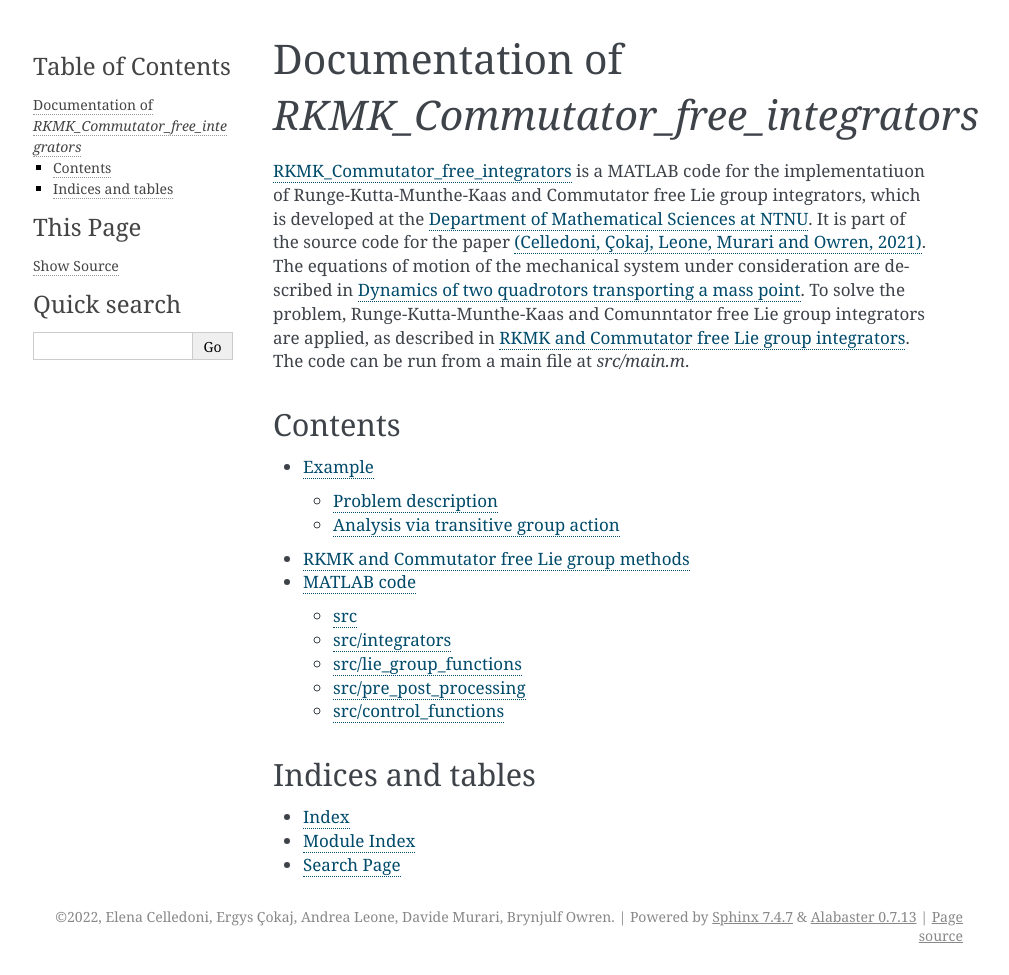
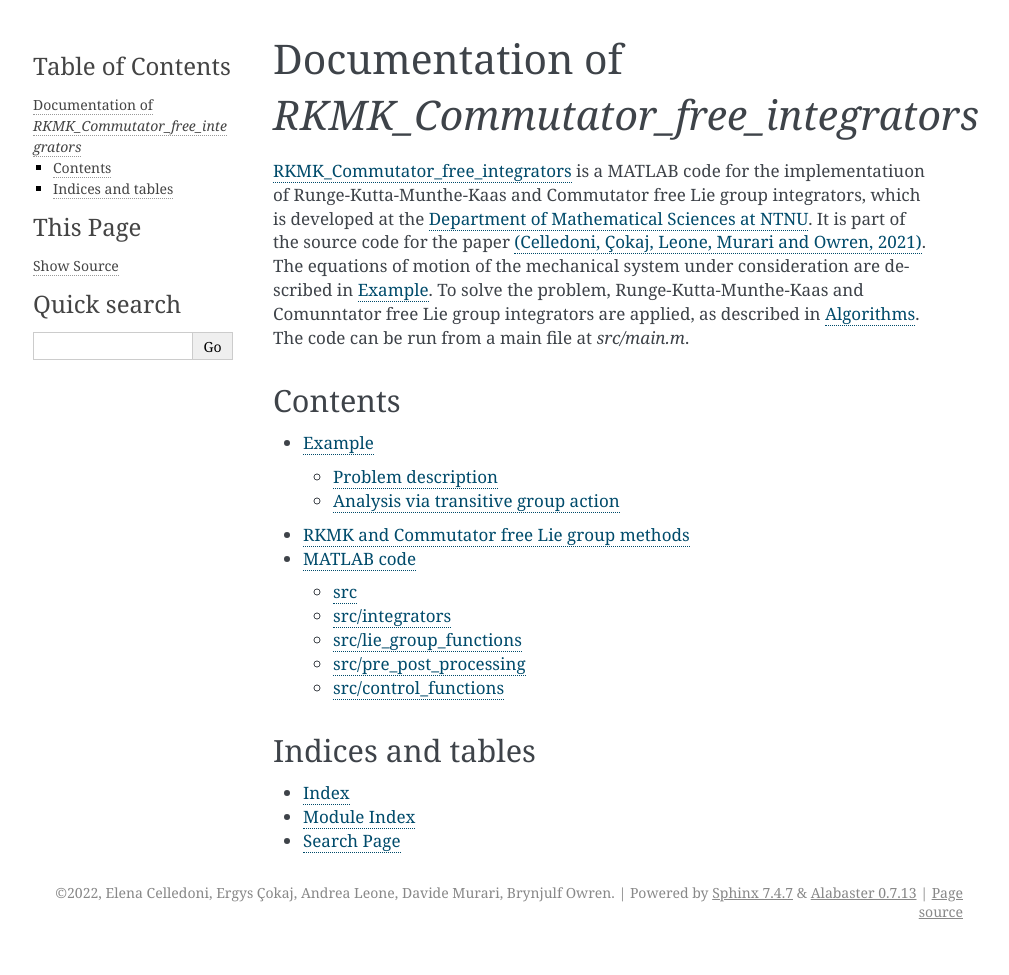
Before and after one commit to THREAD-3-2/RKMK_Commutator_free_integrators, a Sphinx documentation site: the page built from docs/index.rst, in a window 1280 px wide. Shown: the whole page, without its empty margins (147-1156 px from the left). Built offline with Sphinx 7.4.7, drawn with Linux system fonts in a browser that asks for light colours; pages that are not in the unit, such as notebooks, are missing from menus; after the commit the page ends 951 px from its top, so only the background shows below that.

Commit message:
Update index.rst

```diff
--- a/docs/index.rst
+++ b/docs/index.rst
@@ -6,8 +6,8 @@
 is a MATLAB code for the implementatiuon of Runge-Kutta-Munthe-Kaas and Commutator free Lie group integrators, which is developed at
 the `Department of Mathematical Sciences at NTNU <https://www.ntnu.edu/imf>`_.
 It is part of the source code for the paper `(Celledoni, Çokaj, Leone, Murari and Owren, 2021) <https://doi.org/10.1080/00207160.2021.1966772>`_.
-The equations of motion of the mechanical system under consideration are described in :ref:`Dynamics of two quadrotors transporting a mass point <ode>`. To solve the problem,
-Runge-Kutta-Munthe-Kaas and Comunntator free Lie group integrators are applied, as described in :ref:`RKMK and Commutator free Lie group integrators <int>`. The code can be run from a main file at `src/main.m`.
+The equations of motion of the mechanical system under consideration are described in :ref:`Example <ode>`. To solve the problem,
+Runge-Kutta-Munthe-Kaas and Comunntator free Lie group integrators are applied, as described in :ref:`Algorithms <int>`. The code can be run from a main file at `src/main.m`.
 
 Contents
 ========
```
